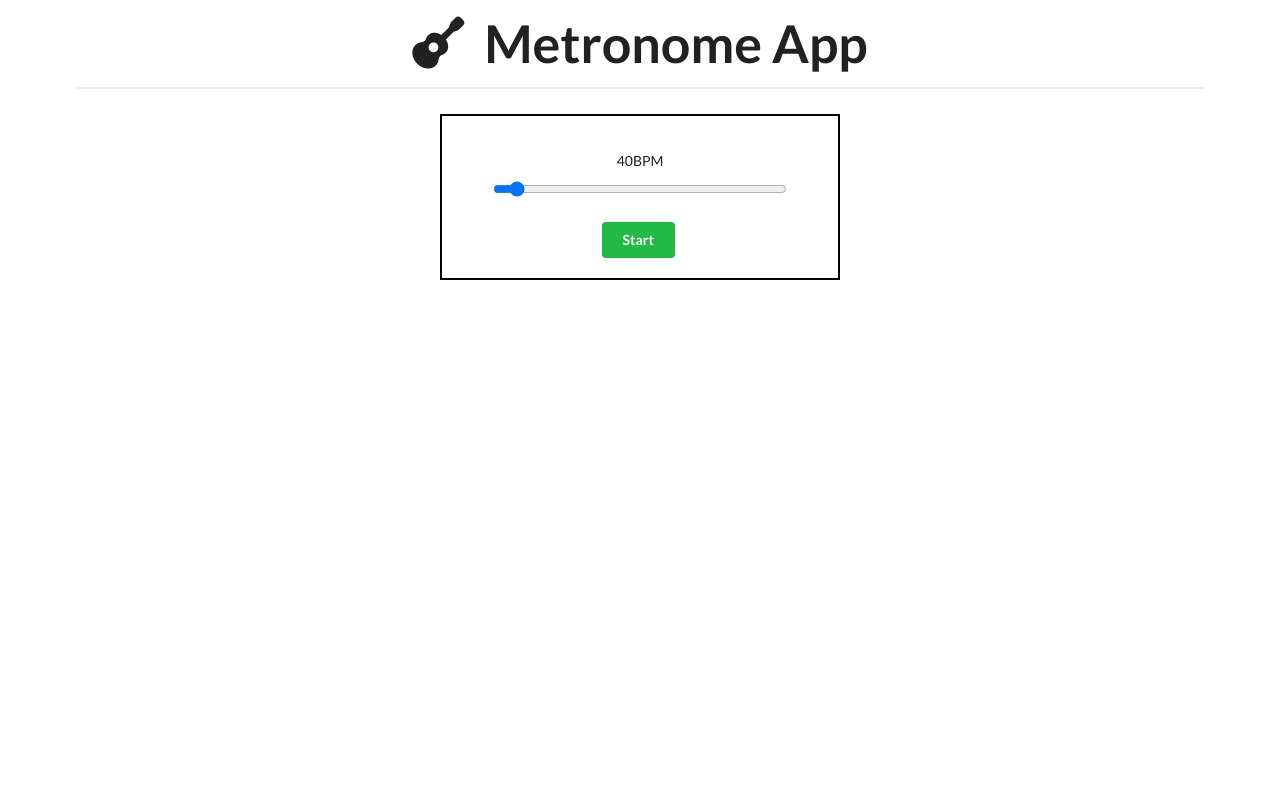
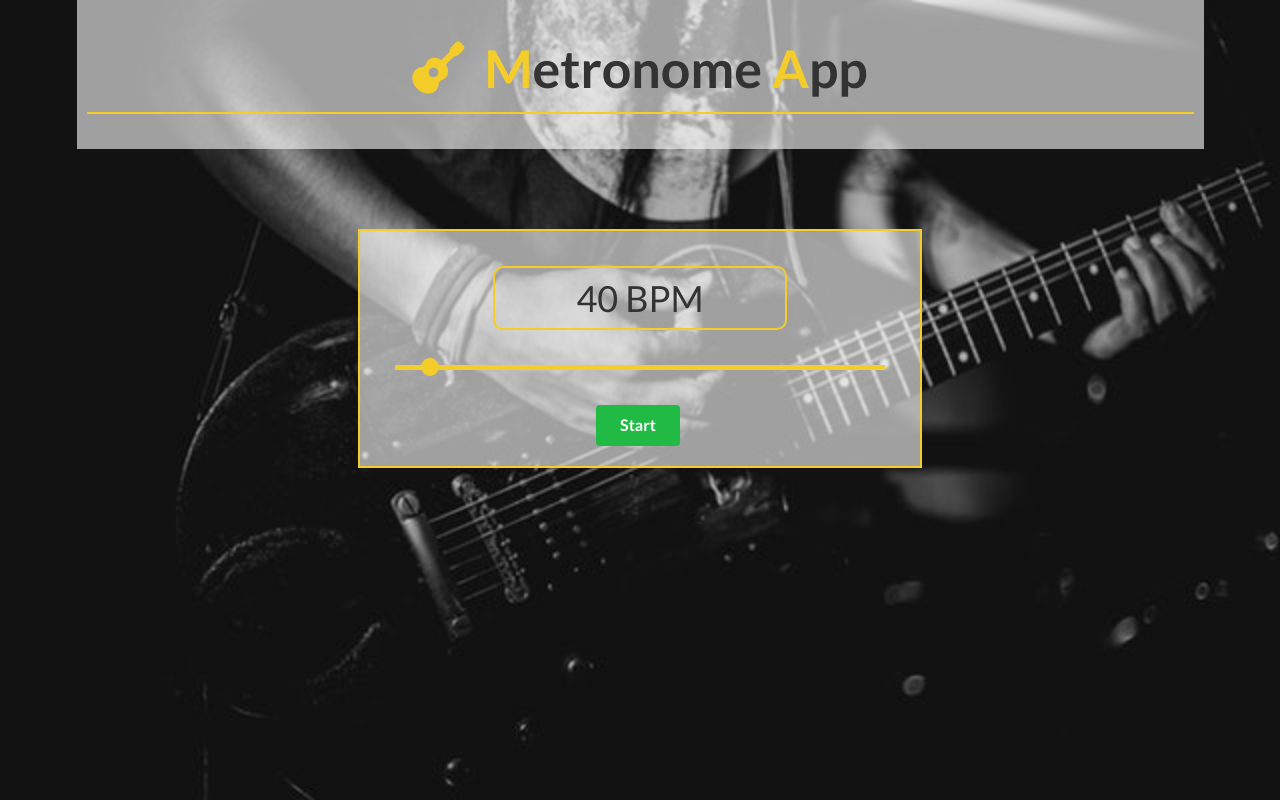
Before and after one commit to mateuszlubianka1993/metronome-app, a React (Create React App) app: page / in a window 1280 px wide. Built offline with nearby package versions, Linux system fonts and the light colour scheme.

Commit message:
add RWD style

```diff
--- a/src/components/Header.css
+++ b/src/components/Header.css
@@ -1,16 +1,16 @@
 .header-container {
-    padding-top: 10px;
-    /* background-color:; */
-    margin-bottom: 25px;
+    padding: 35px 10px;
+    background-color: rgba(255, 255, 255, 0.6);
+    margin-bottom: 80px;
 }
 .header-row {
     text-align: center;
     display: flex;
     justify-content: center;
     align-items: center;
-    border-bottom: 2px solid #EEE;
+    border-bottom: 2px solid #f4cd2a;
     padding-bottom: 10px;
-    /* color:; */
+    color: #333
 }
 .header-icon {
     font-size: 52px;
@@ -20,5 +20,27 @@ h1 {
     font-size: 52px;
 }
 .color-text {
-    /* color: */
+    color: #f4cd2a;
 }
+
+@media (min-width: 480px) and (max-width: 575px) {
+    .header-container {
+        padding: 30px 10px;
+        margin-bottom: 60px;
+    }
+    .header-icon {
+        font-size: 46px;
+        margin-right: 20px;
+    }
+    h1 {
+        font-size: 46px;
+    }
+  }
+  @media (max-width:480px) {
+    .header-icon {
+        display: none;
+    }
+    h1 {
+        font-size: 38px;
+    }
+  }
--- a/src/components/Metronome.css
+++ b/src/components/Metronome.css
@@ -1,6 +1,7 @@
 .metronome-container {
-    width: 400px;
-    border: 2px solid #000;
+    width: 50%;
+    background-color: rgba(255, 255, 255, 0.6);
+    border: 2px solid #f4cd2a;
     margin-left: auto;
     margin-right: auto;
     text-align: center;
@@ -12,4 +13,144 @@
 .metronome-input-box input {
     width: 90%;
     margin: 10px;
+    background-color: transparent;
 }
+.bpm-display {
+    border: 2px solid #f4cd2a;
+    border-radius: 10px;
+    color: #333333;
+    width: 60%;
+    padding: 20px;
+    font-size: 36px;
+    margin-left: auto;
+    margin-right: auto;
+    margin-bottom: 15px;
+}
+input[type=range] {
+    height: 25px;
+    -webkit-appearance: none;
+    margin: 10px 0;
+    width: 100%;
+  }
+  input[type=range]:focus {
+    outline: none;
+  }
+  input[type=range]::-webkit-slider-runnable-track {
+    width: 100%;
+    height: 5px;
+    cursor: pointer;
+    animate: 0.2s;
+    box-shadow: 0px 0px 0px #000000;
+    background: #F4CD2A;
+    border-radius: 1px;
+    border: 0px solid #000000;
+  }
+  input[type=range]::-webkit-slider-thumb {
+    box-shadow: 0px 0px 0px #F4CD2A;
+    border: 1px solid #F4CD2A;
+    height: 18px;
+    width: 18px;
+    border-radius: 25px;
+    background: #F4CD2A;
+    cursor: pointer;
+    -webkit-appearance: none;
+    margin-top: -7px;
+  }
+  input[type=range]:focus::-webkit-slider-runnable-track {
+    background: #F4CD2A;
+  }
+  input[type=range]::-moz-range-track {
+    width: 100%;
+    height: 5px;
+    cursor: pointer;
+    animate: 0.2s;
+    box-shadow: 0px 0px 0px #000000;
+    background: #F4CD2A;
+    border-radius: 1px;
+    border: 0px solid #000000;
+  }
+  input[type=range]::-moz-range-thumb {
+    box-shadow: 0px 0px 0px #F4CD2A;
+    border: 1px solid #F4CD2A;
+    height: 18px;
+    width: 18px;
+    border-radius: 25px;
+    background: #F4CD2A;
+    cursor: pointer;
+  }
+  input[type=range]::-ms-track {
+    width: 100%;
+    height: 5px;
+    cursor: pointer;
+    animate: 0.2s;
+    background: transparent;
+    border-color: transparent;
+    color: transparent;
+  }
+  input[type=range]::-ms-fill-lower {
+    background: #F4CD2A;
+    border: 0px solid #000000;
+    border-radius: 2px;
+    box-shadow: 0px 0px 0px #000000;
+  }
+  input[type=range]::-ms-fill-upper {
+    background: #F4CD2A;
+    border: 0px solid #000000;
+    border-radius: 2px;
+    box-shadow: 0px 0px 0px #000000;
+  }
+  input[type=range]::-ms-thumb {
+    margin-top: 1px;
+    box-shadow: 0px 0px 0px #F4CD2A;
+    border: 1px solid #F4CD2A;
+    height: 18px;
+    width: 18px;
+    border-radius: 25px;
+    background: #F4CD2A;
+    cursor: pointer;
+  }
+  input[type=range]:focus::-ms-fill-lower {
+    background: #F4CD2A;
+  }
+  input[type=range]:focus::-ms-fill-upper {
+    background: #F4CD2A;
+  }
+
+  @media (min-width: 768px) and (max-width: 991px) {
+    .metronome-container {
+      width: 60%;
+    }
+  }
+  @media (min-width: 576px) and (max-width: 767px) {
+    .metronome-container {
+      width: 70%;
+      padding: 15px;
+    }
+    .bpm-display {
+      padding: 18px;
+      font-size: 32px;
+    }
+  }
+  @media (min-width: 480px) and (max-width: 575px) {
+    .metronome-container {
+      width: 80%;
+      padding: 15px;
+    }
+    .bpm-display {
+      padding: 15px;
+      font-size: 32px;
+      margin-bottom: 10px;
+    }
+  }
+  @media (max-width:480px) {
+    .metronome-container {
+      width: 90%;
+      padding: 15px;
+    }
+    .bpm-display {
+      padding: 15px;
+      font-size: 30px;
+      margin-bottom: 10px;
+      width: 75%;
+    }
+  }
--- a/src/components/Metronome.js
+++ b/src/components/Metronome.js
@@ -2,19 +2,22 @@ import React from 'react';
 import './Metronome.css';
 
 const Metronome = (props) => {
+
     let buttonTxt = 'Start';
+
     if(props.isPlaying) {
         buttonTxt = 'Stop';
     } else {
         buttonTxt = 'Start';
     }
+
     return (
         <div className="metronome-container">
             <div className="metronome-input-box">
-                <div className="bpm-display">{props.bpm}BPM</div>
+                <div className="bpm-display">{props.bpm} BPM</div>
                 <input type="range" min="40" max="220" onChange={props.onChangeInput}/>
             </div>
-                <button className="positive ui button" onClick={props.startMetronome}>{buttonTxt}</button>
+                <button className="positive large ui button" onClick={props.startMetronome}>{buttonTxt}</button>
         </div>
     );
 };
--- /dev/null
+++ b/src/index.css
@@ -0,0 +1,5 @@
+body {
+    /* Photo by Edward Eyer from Pexels */
+    background-image: url('./img/band-bass-black-and-white-811838.jpg');
+    background-size: cover;
+}
--- a/src/index.js
+++ b/src/index.js
@@ -1,5 +1,6 @@
 import React from 'react';
 import ReactDOM from 'react-dom';
 import App from './components/App';
+import './index.css';
 
 ReactDOM.render(<App />, document.getElementById('root'));
```
Also changed, not shown: src/img/band-bass-black-and-white-811838.jpg (added).
